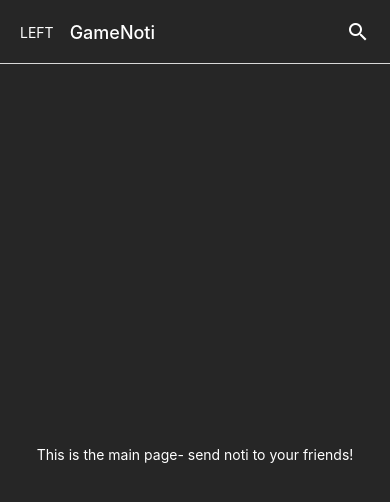
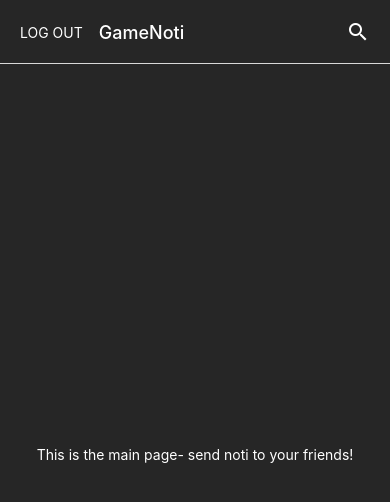
Before and after one commit to chris-15/GameNoti, a React Native app: screen /Main in a window 390 px wide. Shown: the top 502 px of the page. Built offline with nearby package versions, Linux system fonts and the light colour scheme; no server answers.

Commit message:
sign out and login functionality

```diff
--- a/screens/LoginScreen.js
+++ b/screens/LoginScreen.js
@@ -6,12 +6,13 @@ import { Button, Input } from "@rneui/base";
 
 import { auth, authInstance } from "../firebase";
 import { useNavigation } from "@react-navigation/native";
+import { signInWithEmailAndPassword } from "firebase/auth";
 
-const LoginScreen = ({  }) => {
+const LoginScreen = ({}) => {
   const [email, setEmail] = useState("");
   const [password, setPassword] = useState("");
 
-const navigation = useNavigation();
+  const navigation = useNavigation();
   useLayoutEffect(() => {
     navigation.setOptions({
       headerShown: false,
@@ -28,7 +29,11 @@ const navigation = useNavigation();
     return unsubscribe;
   }, []);
 
-  const logIn = () => {};
+  const logIn = () => {
+    signInWithEmailAndPassword(authInstance, email, password).catch((error) =>
+      alert(error)
+    );
+  };
   return (
     <KeyboardAvoidingView
       behavior="padding"
@@ -36,8 +41,8 @@ const navigation = useNavigation();
     >
       <StatusBar style="light" />
       <Text className="text-white text-3xl font-bold text-center">
-            Welcome to GameNoti!
-          </Text>
+        Welcome to GameNoti!
+      </Text>
       <Icon name="sports-esports" color="white" size={100} />
       <View className=" w-full">
         <Input
@@ -61,7 +66,6 @@ const navigation = useNavigation();
       <View className="w-1/2">
         <Button
           title="Login"
-
           onPress={logIn}
           buttonStyle={{
             backgroundColor: "#A855F7",
@@ -75,7 +79,6 @@ const navigation = useNavigation();
           titleStyle={{
             color: "#A855F7",
             textDecorationLine: "underline",
-
           }}
           onPress={() => navigation.navigate("Register")}
         />
--- a/screens/MainScreen.js
+++ b/screens/MainScreen.js
@@ -1,30 +1,44 @@
-import { View, Text, SafeAreaView } from 'react-native'
-import React, { useLayoutEffect } from 'react'
+import { View, Text, SafeAreaView, TouchableOpacity } from "react-native";
+import React, { useLayoutEffect } from "react";
 import { StatusBar } from "expo-status-bar";
 import { Icon } from "@rneui/themed";
+import { authInstance } from "../firebase"
 
-const MainScreen = ( {navigation} ) => {
+const MainScreen = ({ navigation }) => {
 
+  const signOutUser = () =>{
+    authInstance.signOut().then(() => {
+      navigation.replace("Login");
+    });
+  }
   useLayoutEffect(() => {
     navigation.setOptions({
-      title: 'GameNoti',
-      headerLeft: () => <View style={{ marginLeft: 20 }}>
-        <Text className="text-white">LEFT</Text>
-      </View>,
-      headerRight: () => <View style={{ marginRight: 20}}>
-        <Icon name="search" color="white" />
-      </View>
+      title: "GameNoti",
+      headerLeft: () => (
+        <View style={{ marginLeft: 20 }}>
+          <TouchableOpacity onPress={signOutUser}>
+            <Text className="text-white">LOG OUT</Text>
+          </TouchableOpacity>
+        </View>
+      ),
+      headerRight: () => (
+        <View style={{ marginRight: 20 }}>
+          <Icon name="search" color="white" />
+        </View>
+      ),
     });
   }, []);
 
   return (
     <SafeAreaView className="flex-1 bg-neutral-800 justify-center items-center">
       <StatusBar style="light" />
-      <View >
-        <Text className="text-white">This is the main page- send noti to your friends!</Text>
+      <View>
+        <Text className="text-white">
+          This is the main page- send noti to your friends!
+        </Text>
       </View>
     </SafeAreaView>
-  )
-}
+  );
+};
 
-export default MainScreen
+export default MainScreen;
```
